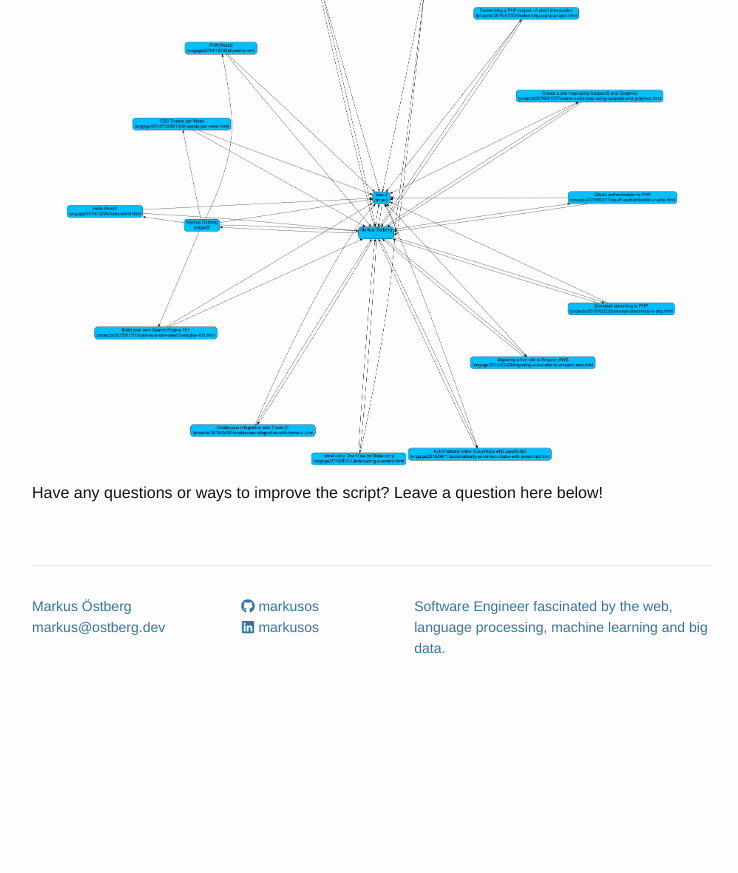
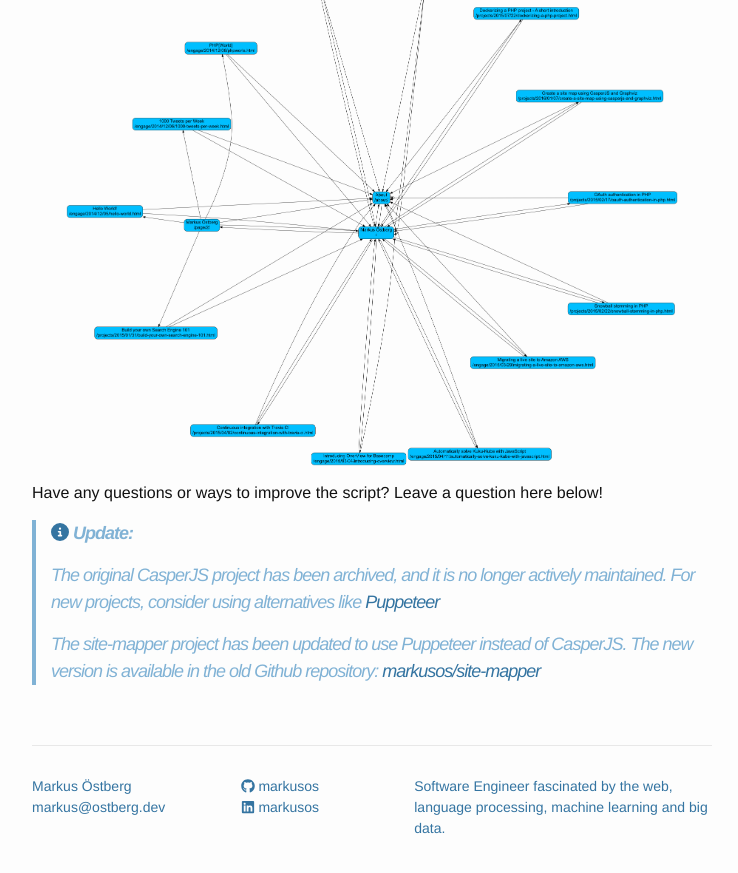
Before and after one commit to markusos/markusos.github.io, a Jekyll site: the page built from _posts/2016-01-07-create-a-site-map-using-casperjs-and-graphviz.markdown, in a window 1280 px wide and 900 px high, scrolled down 1186 px. Shown: the top 873 px of the window, without its empty margins (268-1006 px from the left). Built offline with Jekyll 4.4.1, drawn with Linux system fonts in a browser that asks for light colours; before the commit the page ends 1906 px from its top, so only the background shows below that; some of the changed text lies outside the part shown.

Commit message:
add note for site-mapper post

```diff
--- a/_posts/2016-01-07-create-a-site-map-using-casperjs-and-graphviz.markdown
+++ b/_posts/2016-01-07-create-a-site-map-using-casperjs-and-graphviz.markdown
@@ -17,7 +17,7 @@ The site mapper tool is available on [Github](https://github.com/markusos/site-m
 
 ### How to use:
 
-Install CasperJS, for more instructions see here: [docs.casperjs.org](https://github.com/casperjs/casperjs)
+Install CasperJS, for more instructions see here: [github.com/casperjs/casperjs](https://github.com/casperjs/casperjs)
 
 {% highlight bash %}
 $ brew install casperjs --devel
@@ -48,3 +48,9 @@ This creates an SVG image of the site map. It could look something like this:
 [![Site map]({{site.url}}/assets/sitemap.png){: .center-image }]({{site.url}}/assets/sitemap.png)
 
 Have any questions or ways to improve the script? Leave a question here below!
+
+> <span><svg xmlns="http://www.w3.org/2000/svg" class="icon" viewBox="0 0 512 512"><!--!Font Awesome Free 6.7.2 by @fontawesome - https://fontawesome.com License - https://fontawesome.com/license/free Copyright 2025 Fonticons, Inc.--><path d="M256 512A256 256 0 1 0 256 0a256 256 0 1 0 0 512zM216 336l24 0 0-64-24 0c-13.3 0-24-10.7-24-24s10.7-24 24-24l48 0c13.3 0 24 10.7 24 24l0 88 8 0c13.3 0 24 10.7 24 24s-10.7 24-24 24l-80 0c-13.3 0-24-10.7-24-24s10.7-24 24-24zm40-208a32 32 0 1 1 0 64 32 32 0 1 1 0-64z"/></svg> **Update:**</span>
+>
+> The original CasperJS project has been archived, and it is no longer actively maintained. For new projects, consider using alternatives like [Puppeteer](https://pptr.dev/)
+>
+>The site-mapper project has been updated to use Puppeteer instead of CasperJS. The new version is available in the old Github repository: [markusos/site-mapper](https://github.com/markusos/site-mapper)
```
